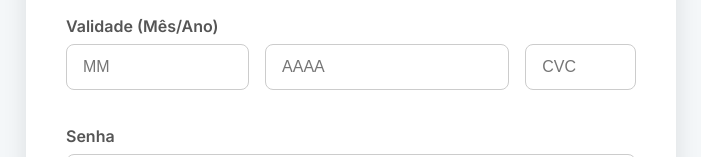
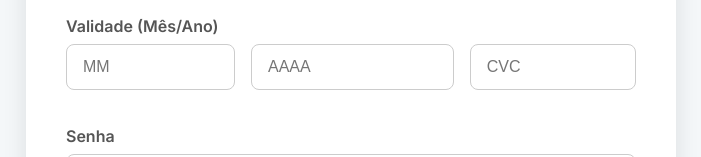
Before and after one commit to Tedesqui/credit, a website: page index.html in a window 1280 px wide. Shown: the part 271-428 px from the top of the page, without its empty margins (289-990 px from the left). Drawn offline with Linux system fonts and the light colour scheme.

Commit message:
Update index.html

```diff
--- a/index.html
+++ b/index.html
@@ -58,10 +58,10 @@
         }
         .form-row .form-group { margin-bottom: 0; }
         /* --- ALTERAÇÃO AQUI --- */
-        .validity-group { flex: 4; } /* Aumentada a proporção para dar mais espaço */
-        .cvc-group { flex: 1; }      /* Diminuída a proporção */
-        .month-wrapper { flex: 3; }
-        .year-wrapper { flex: 4; }
+        .validity-group { flex: 7; } /* Proporção ajustada */
+        .cvc-group { flex: 3; }      /* Proporção ajustada */
+        .month-wrapper { flex: 5; }
+        .year-wrapper { flex: 6; }
         label { display: block; margin-bottom: 0.5rem; font-weight: 600; color: var(--label-color); }
         input[type="text"], input[type="password"] {
             width: 100%;
```
